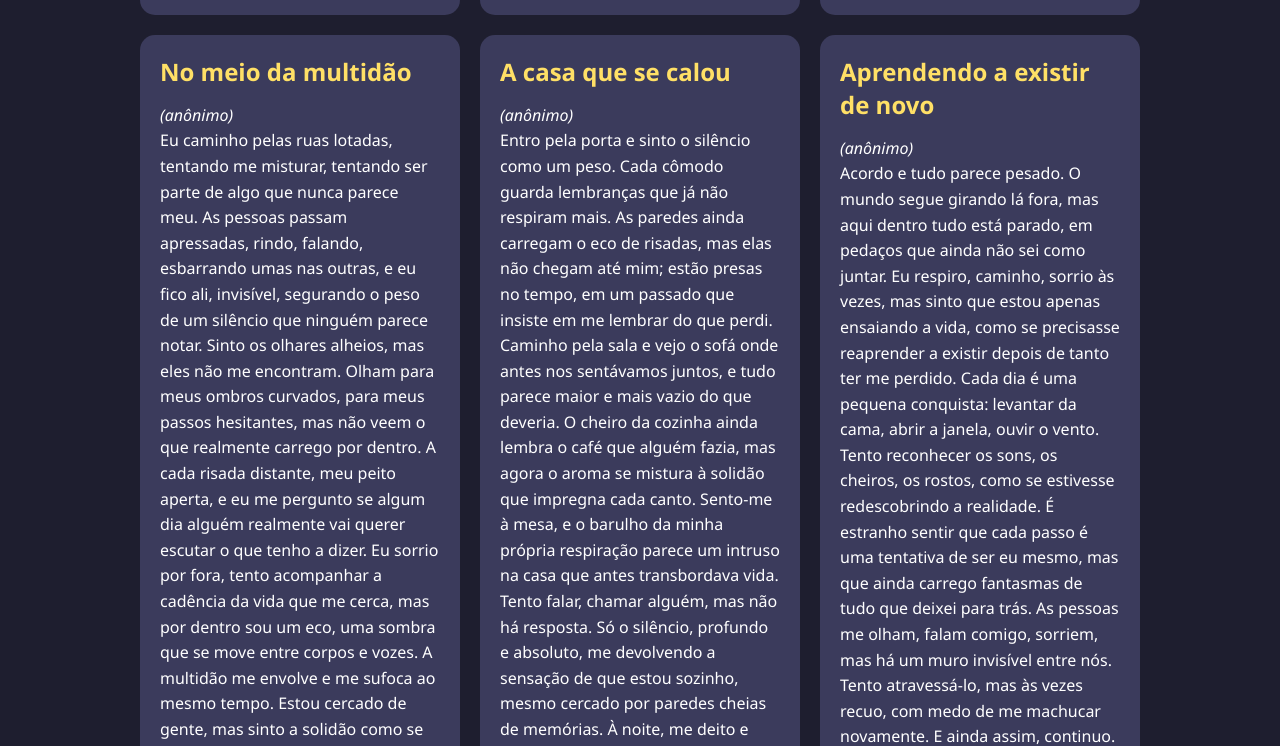
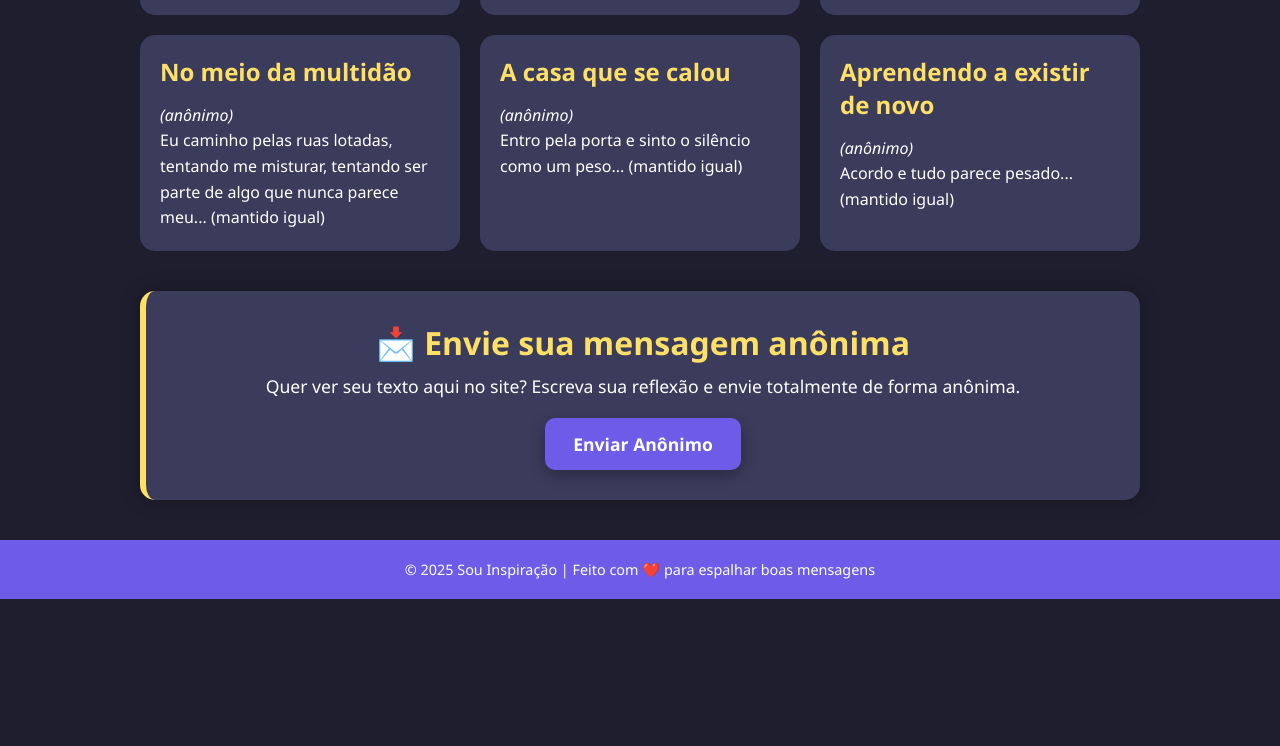
Before and after one commit to MFernands/Sua-Inspiracao, a plain HTML site: page index.html in a window 1280 px wide. Shown: the part 1500-2246 px from the top of the page. After the commit the page ends 2099 px from the top, so only its background shows below. Drawn offline with Linux system fonts and the light colour scheme.

Commit message:
Colocando o gmail

```diff
--- a/historia.css
+++ b/historia.css
@@ -83,6 +83,55 @@ header p {
     line-height: 1.6;
 }
 
+/* GARRA — bloco final */
+.garra {
+    margin-top: 40px;
+    padding: 30px;
+    background: #3b3b5c;
+    border-left: 6px solid var(--primary-color);
+    border-radius: 15px;
+    text-align: center;
+    box-shadow: 0 0 20px rgba(0, 0, 0, 0.3);
+    animation: fadeIn 0.7s ease-in-out;
+}
+
+.garra h2 {
+    font-size: 2rem;
+    color: var(--primary-color);
+    margin-bottom: 10px;
+}
+
+.garra p {
+    font-size: 1.1rem;
+    color: #fff;
+    margin-bottom: 20px;
+}
+
+/* Botão */
+.btn-enviar {
+    display: inline-block;
+    padding: 14px 28px;
+    background: #6c5ce7;
+    color: #fff;
+    font-weight: bold;
+    border-radius: 10px;
+    text-decoration: none;
+    transition: 0.3s;
+    font-size: 1.1rem;
+    box-shadow: 0 5px 15px rgba(0,0,0,0.3);
+}
+
+.btn-enviar:hover {
+    background: #a29bfe;
+    transform: translateY(-3px);
+}
+
+/* Animação de entrada */
+@keyframes fadeIn {
+    from { opacity: 0; transform: translateY(20px); }
+    to { opacity: 1; transform: translateY(0); }
+}
+
 /* Footer */
 footer {
     background-color: #6c5ce7;
--- a/index.html
+++ b/index.html
@@ -68,7 +68,7 @@
 
             <article class="post">
                 <h2>O Brilho que Vem de Dentro</h2>
-                     <p><em>(anônimo)</em></p>
+                <p><em>(anônimo)</em></p>
                 <p>Sorrio por fora, mas por dentro me sinto frágil,
                 como um girassol pequeno tentando alcançar o sol.
                 Todos veem minhas cores e minha leveza,
@@ -91,32 +91,35 @@
                 <p>Hoje, ela não quer mais arrancar a vida — quer florescer dentro dela. 🌷</p>
             </article>
 
-             <article class="post">
+            <article class="post">
                 <h2>No meio da multidão</h2>
                 <p><em>(anônimo)</em></p>
-                <p>Eu caminho pelas ruas lotadas, tentando me misturar, tentando ser parte de algo que nunca parece meu. As pessoas passam apressadas, rindo, falando, esbarrando umas nas outras, e eu fico ali, invisível, segurando o peso de um silêncio que ninguém parece notar.
-Sinto os olhares alheios, mas eles não me encontram. Olham para meus ombros curvados, para meus passos hesitantes, mas não veem o que realmente carrego por dentro. A cada risada distante, meu peito aperta, e eu me pergunto se algum dia alguém realmente vai querer escutar o que tenho a dizer.
-Eu sorrio por fora, tento acompanhar a cadência da vida que me cerca, mas por dentro sou um eco, uma sombra que se move entre corpos e vozes. A multidão me envolve e me sufoca ao mesmo tempo. Estou cercado de gente, mas sinto a solidão como se fosse minha única companhia.
-E ainda assim, continuo andando. Porque talvez, um dia, entre esse mar de desconhecidos, alguém finalmente perceba que eu existo.</p>
+                <p>Eu caminho pelas ruas lotadas, tentando me misturar, tentando ser parte de algo que nunca parece meu... (mantido igual)</p>
             </article>
 
-             <article class="post">
+            <article class="post">
                 <h2>A casa que se calou</h2>
                 <p><em>(anônimo)</em></p>
-                <p>Entro pela porta e sinto o silêncio como um peso. Cada cômodo guarda lembranças que já não respiram mais. As paredes ainda carregam o eco de risadas, mas elas não chegam até mim; estão presas no tempo, em um passado que insiste em me lembrar do que perdi.
-Caminho pela sala e vejo o sofá onde antes nos sentávamos juntos, e tudo parece maior e mais vazio do que deveria. O cheiro da cozinha ainda lembra o café que alguém fazia, mas agora o aroma se mistura à solidão que impregna cada canto.
-Sento-me à mesa, e o barulho da minha própria respiração parece um intruso na casa que antes transbordava vida. Tento falar, chamar alguém, mas não há resposta. Só o silêncio, profundo e absoluto, me devolvendo a sensação de que estou sozinho, mesmo cercado por paredes cheias de memórias.
-À noite, me deito e ouço o ranger das tábuas, como se a casa própria lamentasse sua solidão comigo. E percebo que, de alguma forma, essa casa se calou não apenas por fora, mas também dentro de mim.</p>
+                <p>Entro pela porta e sinto o silêncio como um peso... (mantido igual)</p>
             </article>
 
-             <article class="post">
+            <article class="post">
                 <h2>Aprendendo a existir de novo</h2>
                 <p><em>(anônimo)</em></p>
-                <p>Acordo e tudo parece pesado. O mundo segue girando lá fora, mas aqui dentro tudo está parado, em pedaços que ainda não sei como juntar. Eu respiro, caminho, sorrio às vezes, mas sinto que estou apenas ensaiando a vida, como se precisasse reaprender a existir depois de tanto ter me perdido.
-Cada dia é uma pequena conquista: levantar da cama, abrir a janela, ouvir o vento. Tento reconhecer os sons, os cheiros, os rostos, como se estivesse redescobrindo a realidade. É estranho sentir que cada passo é uma tentativa de ser eu mesmo, mas que ainda carrego fantasmas de tudo que deixei para trás.
-As pessoas me olham, falam comigo, sorriem, mas há um muro invisível entre nós. Tento atravessá-lo, mas às vezes recuo, com medo de me machucar novamente. E ainda assim, continuo. Porque em algum canto dessa solidão existe a esperança de que eu possa aprender a viver de verdade outra vez.
-E, lentamente, percebo que existir não é apenas respirar ou andar; é sentir, mesmo que doa, é se permitir estar presente, mesmo que o mundo pareça distante. Estou aprendendo a existir de novo, e isso, por mais devagar que seja, já é um começo.</p>
+                <p>Acordo e tudo parece pesado... (mantido igual)</p>
             </article>
+
+        </section>
+
+        <!-- 🔥 GARRA COM BOTÃO PARA ENVIAR ANÔNIMO -->
+        <section class="garra">
+            <h2>📩 Envie sua mensagem anônima</h2>
+            <p>Quer ver seu texto aqui no site? Escreva sua reflexão e envie totalmente de forma anônima.</p>
+
+            <a class="btn-enviar"
+               href="mailto:campodemorango828@gmai.com.com?subject=Mensagem%20An%C3%B4nima&body=Escreva%20aqui%20sua%20mensagem%20an%C3%B4nima%3A">
+                Enviar Anônimo
+            </a>
         </section>
     </main>
 
```
